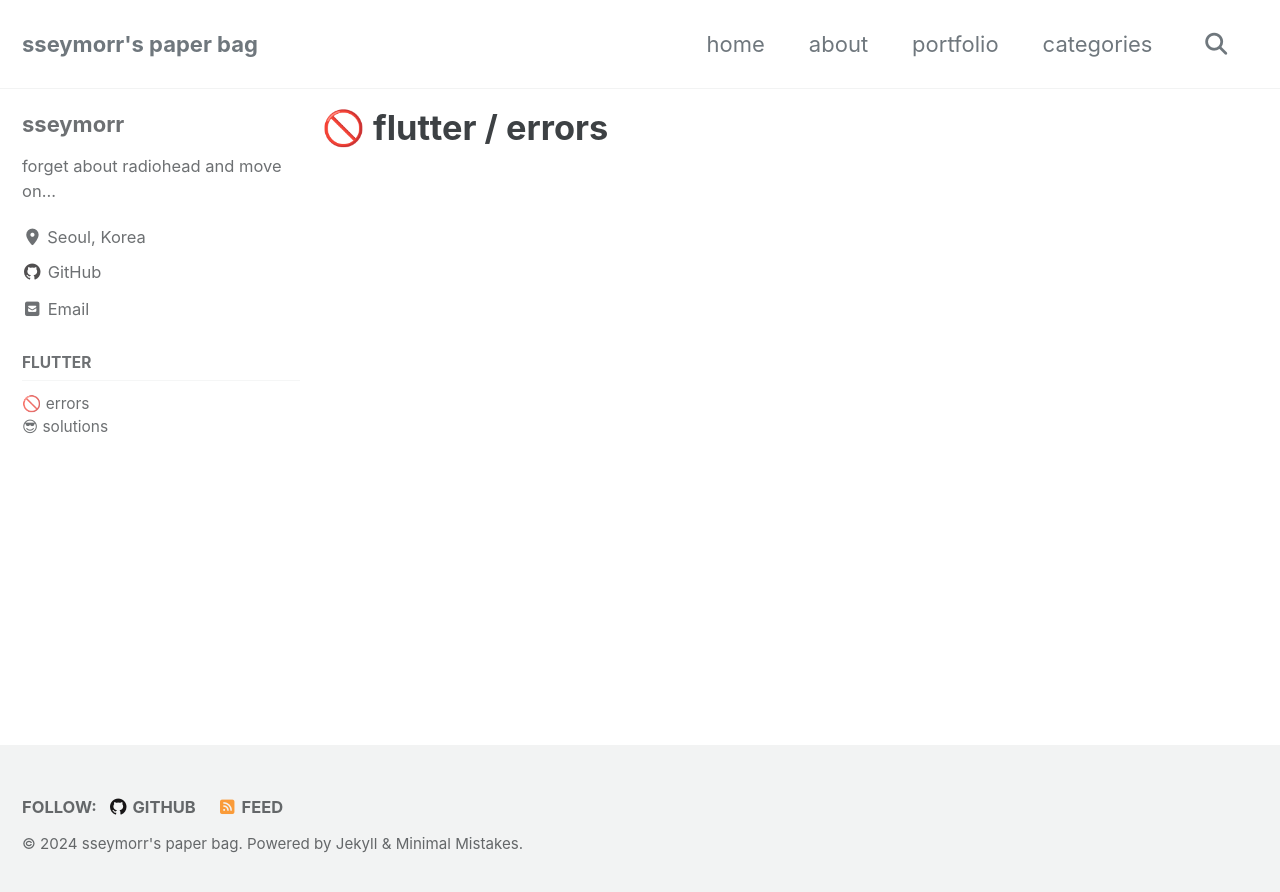
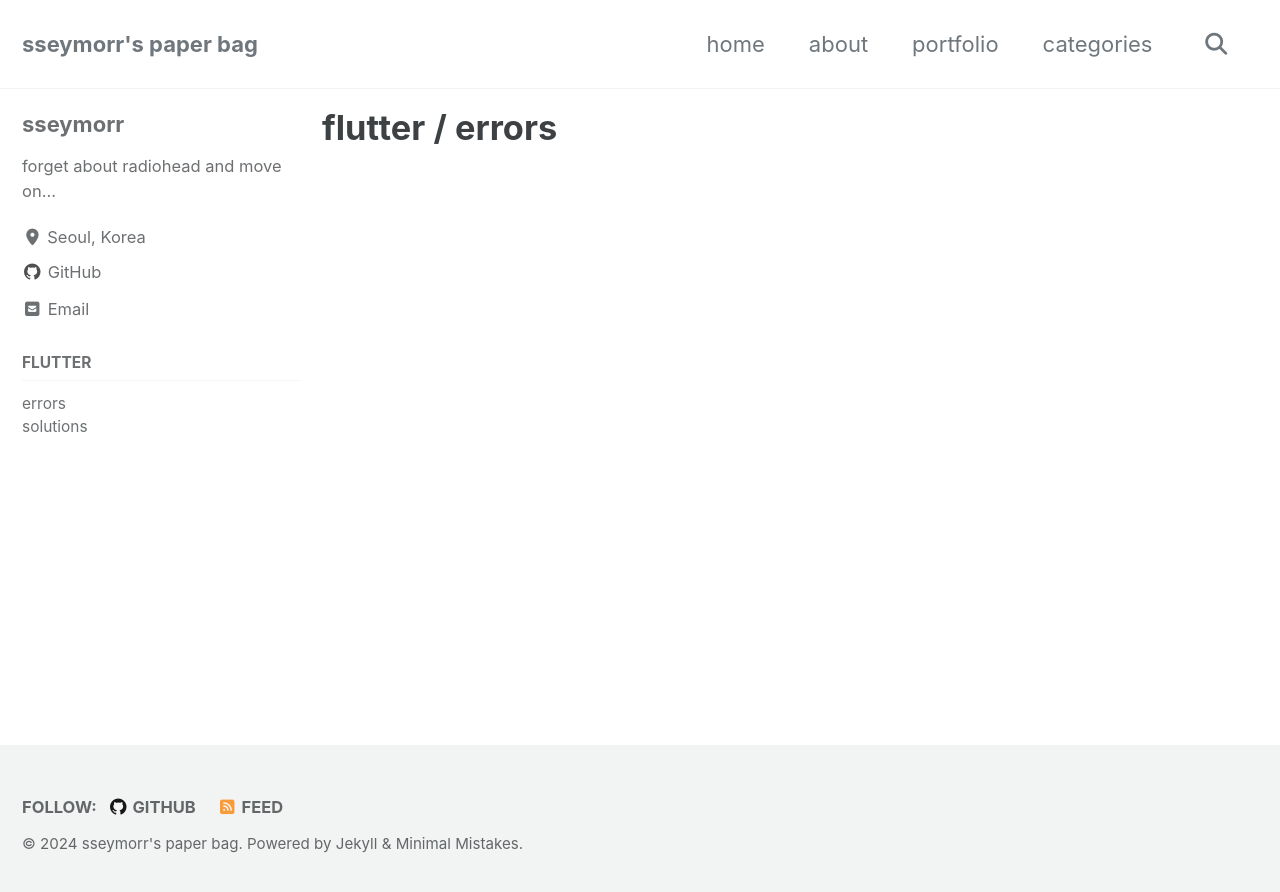
Before and after one commit to sseymorr/sseymorr.github.io, a Jekyll site: the page built from _pages/flutter/errors.md, in a window 1280 px wide. Shown: the top 892 px of the page. Built offline with Jekyll 4.4.1, drawn with Linux system fonts in a browser that asks for light colours; cached includes are drawn as plain includes.

```diff
--- a/_data/navigation.yml
+++ b/_data/navigation.yml
@@ -18,7 +18,7 @@ main:
 sidebar-category:
   - title: "flutter"
     children:
-      - title: "🚫 errors"
+      - title: "errors"
         url: "flutter/errors/"
-      - title: "😎 solutions"
+      - title: "solutions"
         url: "flutter/solutions/"
--- a/_pages/flutter/errors.md
+++ b/_pages/flutter/errors.md
@@ -1,5 +1,5 @@
 ---
-title: "🚫 flutter / errors"
+title: "flutter / errors"
 layout: category
 permalink: /flutter/errors/
 author_profile: true
```
Also changed, not shown: _pages/flutter/solutions.md (+1 -1 lines).
